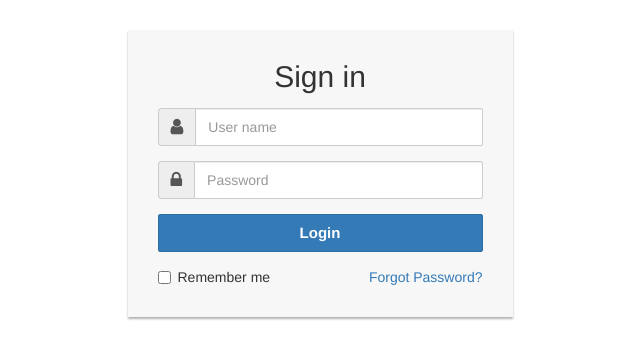
After one commit to louisopen/Webserver2uart, a Flask app: template templates/login.html in a window 1280 px wide. The commit adds this page. Shown: the top 359 px of the page, without its empty margins (320-960 px from the left). Run offline with Flask 2, Linux system fonts and the light colour scheme; the template is opened without the code that fills it, so the values that code supplies are empty; some libraries are stand-ins or nearby versions.

Commit message:
update RESTful2O210312

```diff
--- a/app.py
+++ b/app.py
@@ -6,11 +6,13 @@ from app_device import *
 from flask import Flask, render_template, Response, request, redirect
 import os
 
+
 # home page
 @app.route('/')
 @app.route('/index')
+@app.route('/index.html')
 def index():
     return render_template('index.html')
 
 if __name__ == '__main__':
-    app.run(host='0.0.0.0', port=5000)
+    app.run(host='0.0.0.0', port=5000)  #myself IP
--- a/app_device.py
+++ b/app_device.py
@@ -2,10 +2,11 @@
 #coding= utf-8
 
 from ConsoleThreading import *
-from flask import Flask, render_template, Response, request, redirect
+from flask import Flask, render_template, Response, request, redirect, json, jsonify, abort
 
+app = Flask(__name__)
 Model='Web2uart Control'
-app = Flask(__name__)
+nameing = [{"id": 1, "name": "CHIPS", "done": False}, {"id": 2, "name": "garden", "done": False}]  #json
 
 def CheckSerial():
     #Serial = SerialTask('/dev/ttyAMA0',115200)	#test Slave of the PC station control
@@ -39,3 +40,44 @@ def version():
     Serial.terminate()
     lines=lines.replace('\n','</br></br>')  #to text/html
     return Response(lines, mimetype='text/html')
+
+@app.route('/getjson', methods = ['GET'])
+def get_json():
+    return json.dumps(nameing)
+    #return jsonify(nameing)            #異曲同工
+
+@app.route('/setjson/<int:id>', methods=['GET'])
+def set_json(id=1):
+    task = filter(lambda t: t['id'] == id, nameing)
+    if len(task) == 0:
+        abort(404)
+    return jsonify(task[0])             #符合之項目
+    #return jsonify({'task': task[0]})  #符合之項目之數組
+    #return json.dumps({'id':id})
+
+@app.route('/postset/<int:id>/<name>', methods = ['POST','GET'])   #GET for debug
+def post_set(id,name):
+    task = {
+        "id": nameing[-1]['id'] + 1,
+        "name": name,
+        "done": False
+    }
+    nameing.append(task)
+    #return jsonify(nameing)
+    return jsonify({'nameing': nameing})
+
+@app.route('/postjson', methods = ['POST','GET'])   #GET for debug
+def post_json(name='L'):
+    if not request.json:    #have josn body
+        abort(400)
+    task = {
+        "id": nameing[-1]['id'] + 1,
+        "name": request.json['name'],   #根據Client request {"name": "xxxx"}
+        "done": False
+    }
+    nameing.append(task)
+    return jsonify(nameing)
+    #[{"id":1,"name":"CHIPS"},{"id":2,"name":"garden"},{"id":3,"name":"L"}]
+
+    #return jsonify({'nameing': nameing})
+    #{"nameing":[{"id":1,"name":"CHIPS"},{"id":2,"name":"garden"},{"id":3,"name":"L"}]}
--- /dev/null
+++ b/templates/login.html
@@ -0,0 +1,58 @@
+<!DOCTYPE html>
+<html lang="en">
+
+<head>
+    <meta charset="utf-8">
+    <meta http-equiv="X-UA-Compatible" content="IE=edge">
+    <meta name="viewport" content="width=device-width, initial-scale=1">
+    <title>Login demo</title>
+    <link rel="stylesheet" href="https://maxcdn.bootstrapcdn.com/bootstrap/3.3.7/css/bootstrap.min.css">
+    <link rel="stylesheet" href="https://maxcdn.bootstrapcdn.com/font-awesome/4.7.0/css/font-awesome.min.css">
+    <script src="https://ajax.googleapis.com/ajax/libs/jquery/1.12.4/jquery.min.js"></script>
+    <script src="https://maxcdn.bootstrapcdn.com/bootstrap/3.3.7/js/bootstrap.min.js"></script>
+    <link rel="stylesheet" href="{{ url_for('static', filename='login.css') }}">
+
+    </style>
+</head>
+
+<body>
+    <div class="login-form">
+        <form method="post">
+            <h2 class="text-center">Sign in</h2>
+            <div class="form-group">
+                <div class="input-group">
+                    <span class="input-group-addon">
+                        <i class="fa fa-user"></i>
+                    </span>
+                    <input type="text" class="form-control" id="userid" name="userid" placeholder="User name" required="required">
+                </div>
+            </div>
+            <div class="form-group">
+                <div class="input-group">
+                    <span class="input-group-addon">
+                        <i class="fa fa-lock"></i>
+                    </span>
+                    <input type="password" class="form-control" id="password" name="password" placeholder="Password" required="required">
+                </div>
+            </div>
+            <div class="form-group">
+                <button type="submit" class="btn btn-primary login-btn btn-block">Login</button>
+            </div>
+            <div class="clearfix">
+                <label class="pull-left checkbox-inline">
+                    <input type="checkbox"> Remember me</label>
+                <a href="#" class="pull-right">Forgot Password?</a>
+            </div>
+        </form>
+
+         <!--flash message-->
+         {% for message in get_flashed_messages() %}
+            <div class="alert alert-danger">
+            <!-- <button type="button" class="close" data-dismiss="alter">&times</button> -->
+            {{message}}
+            </div>
+         {% endfor %}
+    </div>
+</body>
+
+</html>
```
Also changed, not shown: templates/base.html (+3 -17 lines), templates/register.html (added, +37 -0 lines), README.md.
